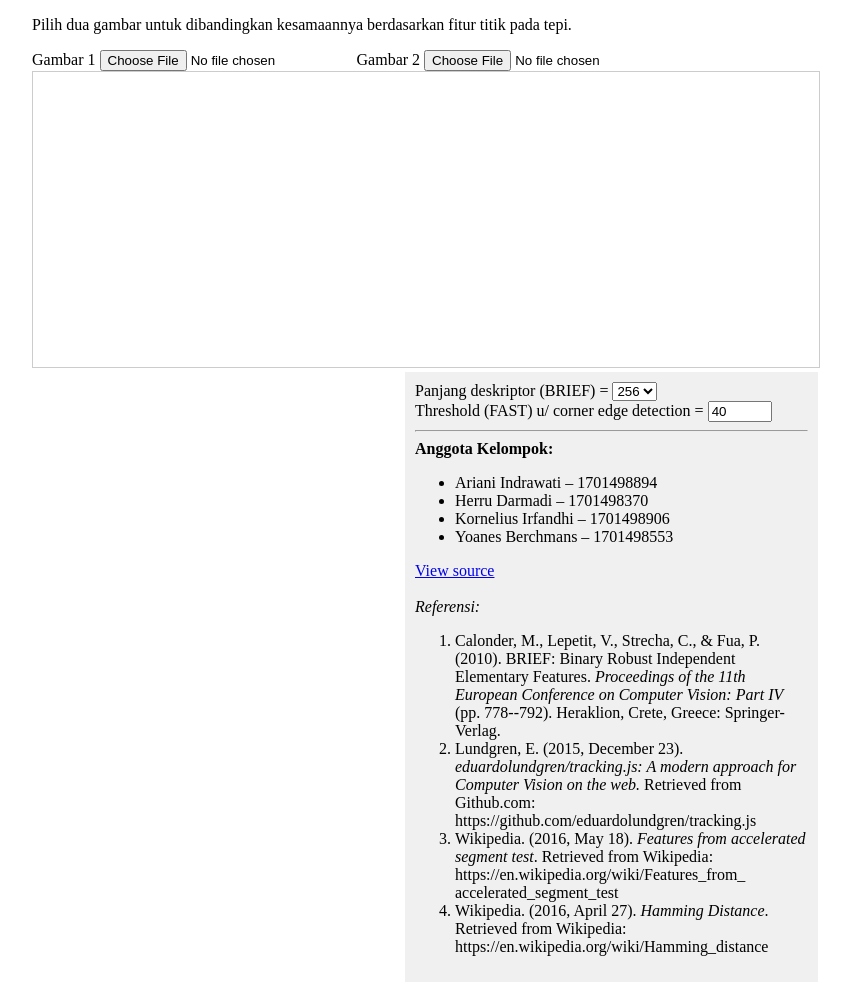
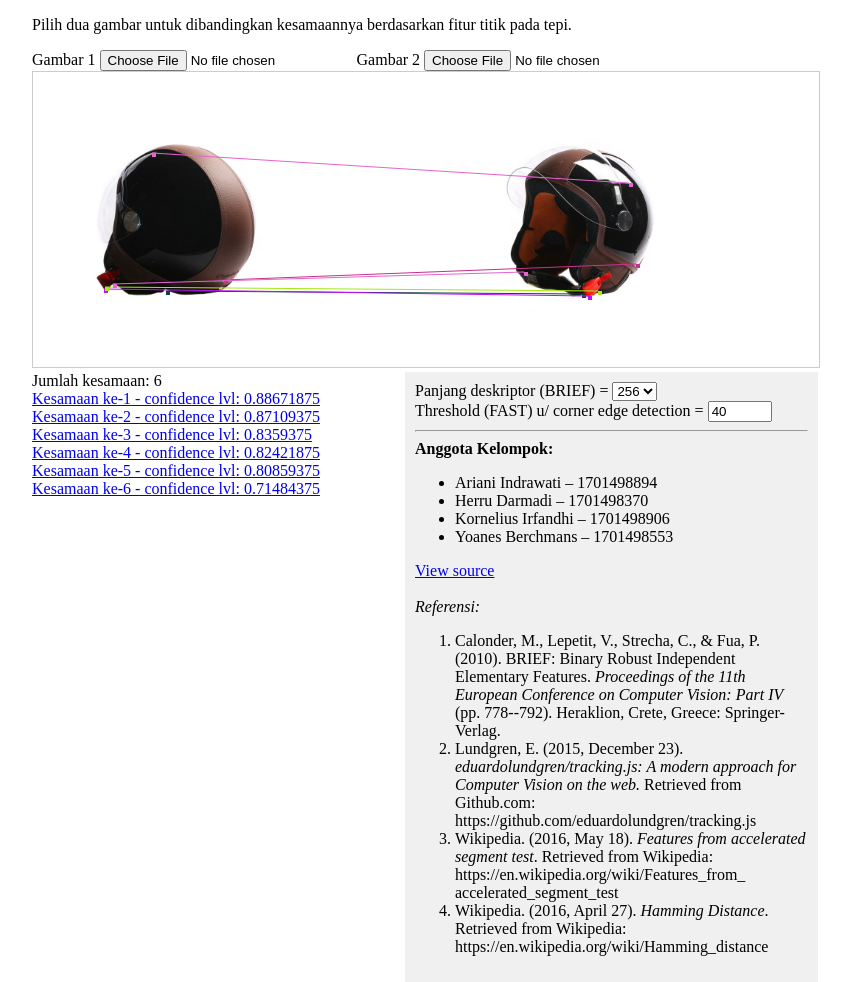
Before and after one commit to herrucules/similiar-feature-points, a plain HTML site: page index.html in a window 1280 px wide. Shown: the whole page, without its empty margins (215-1066 px from the left). Drawn offline with Linux system fonts and the light colour scheme.

Commit message:
add initial image for example

```diff
--- a/index.html
+++ b/index.html
@@ -104,6 +104,8 @@
     // var image1 = document.getElementById('image1');
     // var image2 = document.getElementById('image2');
 
+
+
     var image1, image2;
     var img1Choosen = false, img2Choosen = false;
     var htmlLog = '';
@@ -205,6 +207,9 @@
     }
     // end image input handling
 
+    // draw image
+    drawImage('assets/2d086a870999c92792f19816b310b1f3.jpg', 'img1');
+    drawImage('assets/8b9fcd19a4272d030a71ecaa13b5ab87.jpg', 'img2');
 
     window.descriptorLength = 256;
     window.matchesShown = 10;
```
